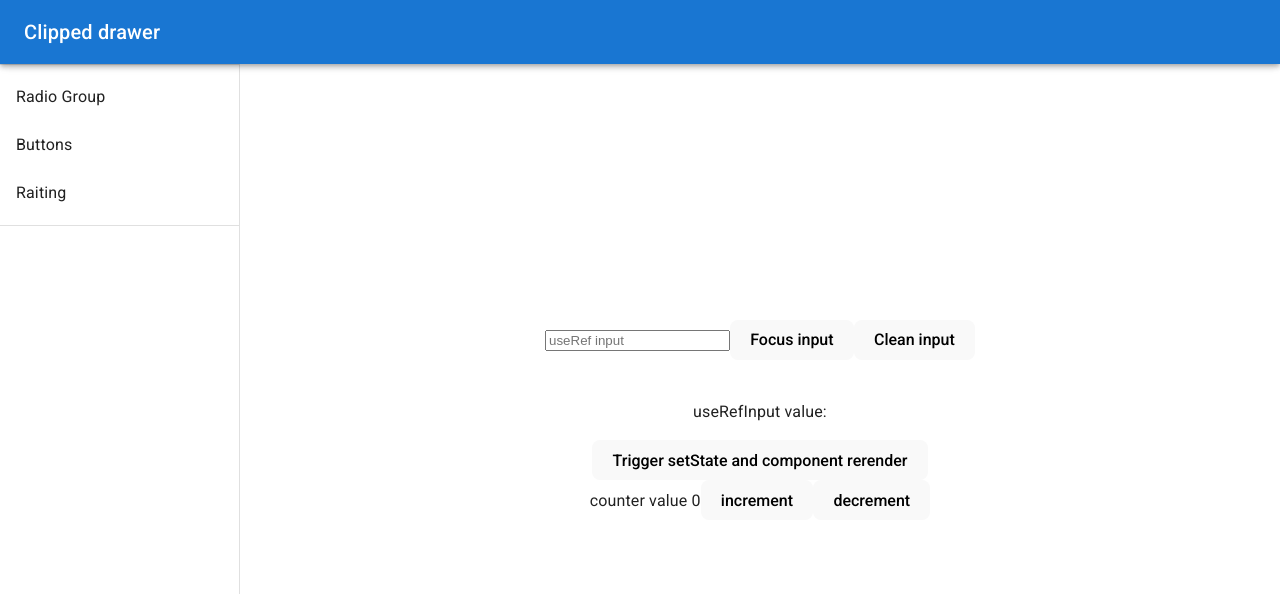
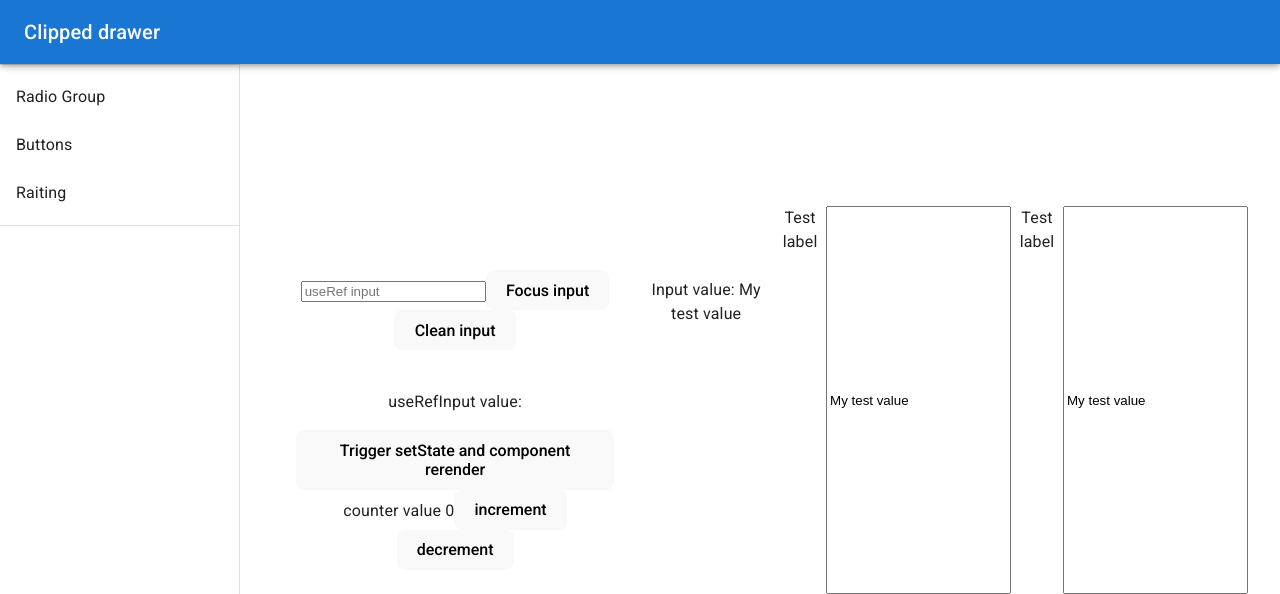
Before and after one commit to ybabenkoJapp/react-tutorial-and-components, a React (Vite) app: page / in a window 1280 px wide. Shown: the top 594 px of the page. Built offline with nearby package versions, Linux system fonts and the light colour scheme.

Commit message:
feat: add BasicUseIdExample component to demonstrate useId functionality; update App to include it and manage input state

```diff
--- a/src/App.tsx
+++ b/src/App.tsx
@@ -31,6 +31,7 @@ import {
 import CardsItems from "./components/CardsItems";
 import UseRefExample from "./components/UseRefExample";
 import Counter from "./components/Counter";
+import BasicUseIdExample from "./buildInHooks/BacisUseIdExample";
 
 const drawerWidth = 240;
 
@@ -43,6 +44,12 @@ const theme = createTheme({
 });
 
 export default function App() {
+  const [value, setValue] = React.useState("My test value");
+
+  function onChangeHandler(e: React.ChangeEvent<HTMLInputElement>) {
+    setValue(e.target.value);
+  }
+
   return (
     <Box sx={{ display: "flex" }}>
       <CssBaseline />
@@ -91,6 +98,20 @@ export default function App() {
           <UseRefExample />
           <Counter count={0} />
         </Box>
+        <br />
+        <br />
+        <br />
+        Input value: {value}
+        <BasicUseIdExample
+          label="Test label"
+          value={value}
+          onChange={onChangeHandler}
+        />
+        <BasicUseIdExample
+          label="Test label"
+          value={value}
+          onChange={onChangeHandler}
+        />
       </ThemeProvider>
     </Box>
   );
--- /dev/null
+++ b/src/buildInHooks/BacisUseIdExample.tsx
@@ -0,0 +1,22 @@
+import React from "react";
+import { useId } from "react";
+
+export default function BasicUseIdExample(props: {
+  label: string;
+  value: string;
+  onChange: (e: React.ChangeEvent<HTMLInputElement>) => void;
+}) {
+  const uniqueId = useId();
+
+  return (
+    <>
+      <label htmlFor={uniqueId}>{props.label}</label>
+      <input
+        type="text"
+        value={props.value}
+        onChange={props.onChange}
+        id={uniqueId}
+      />
+    </>
+  );
+}
```
